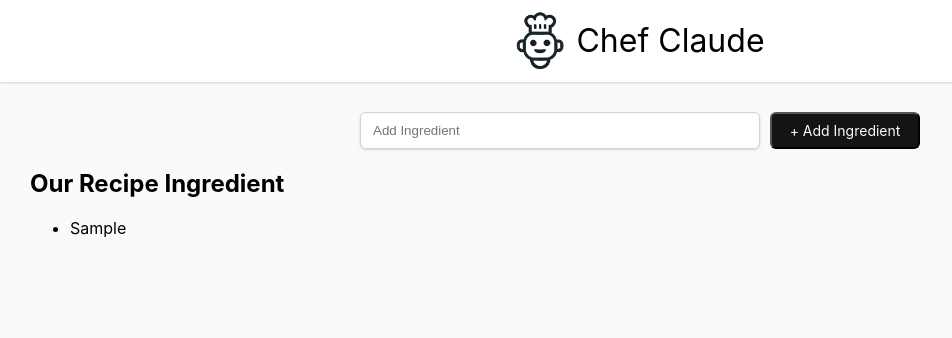
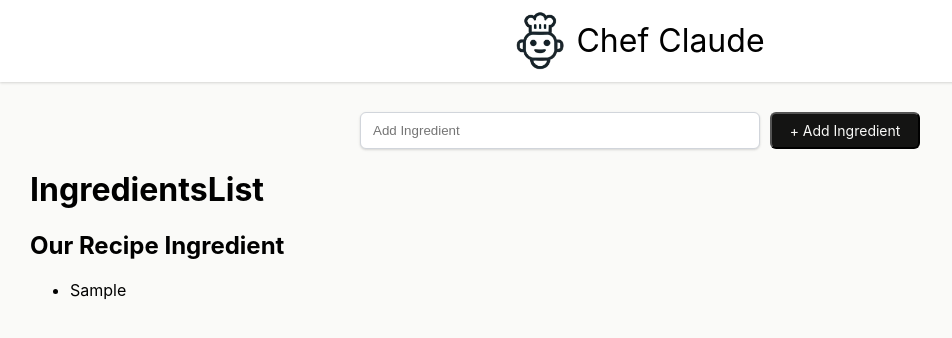
Before and after one commit to Eihab4/chef-recipe-app, a React (Vite) app in the folder chef-claude-app/: page / in a window 1280 px wide. Both pictures are taken after typing "Sample" into the empty fields and a click on the button "+ Add Ingredient". Shown: the top 338 px of the page, without its empty margins (0-952 px from the left). Built offline with nearby package versions, Linux system fonts and the light colour scheme.

Commit message:
Refactor Main Component into 2 sub-components

```diff
--- /dev/null
+++ b/chef-claude-app/src/components/IngredientsListComponent.tsx
@@ -0,0 +1,28 @@
+interface IIngredientsList{
+    ingredients:string[]
+}
+
+export function IngredientsList(props:IIngredientsList) {
+    const ingredientsList = props.ingredients.map((i, index) =>
+        i !== "" && <li key={index}>{i}</li>
+    );
+    return (
+        <>
+            <h1>IngredientsList</h1>
+            {ingredientsList.length>0 && <section>
+                    <h2>Our Recipe Ingredient </h2>
+                    <ul className="ingredient-list">
+                        {ingredientsList}
+                    </ul>
+                    {props.ingredients.length>4 && <div className="get-recipe-container">
+                        <div>
+                            <h3>Let's have some food</h3>
+                            <p>we are generating your recipe</p>
+                        </div>
+                        <button>generate recipe</button>
+                    </div>}
+
+                </section>}
+        </>
+    )
+}
--- a/chef-claude-app/src/components/MainComponent.tsx
+++ b/chef-claude-app/src/components/MainComponent.tsx
@@ -1,11 +1,10 @@
 import { useState } from "react";
+import { IngredientsList } from "./IngredientsListComponent";
 
 export default function Main() {
 
     const [ingredients, setAddIngredient] = useState<string[]>([])
-    const ingredientsList = ingredients.map((i, index) =>
-        i !== "" && <li key={index}>{i}</li>
-    );
+
     function addIngredient(formData:FormData) {
         const newIngredient = formData.get("ingredient");
         if (typeof newIngredient === "string") {
@@ -24,20 +23,7 @@ export default function Main() {
                     />
                     <button >+ Add Ingredient</button>
                 </form>
-               {ingredientsList.length>0 && <section>
-                    <h2>Our Recipe Ingredient </h2>
-                    <ul className="ingredient-list">
-                        {ingredientsList}
-                    </ul>
-                    {ingredients.length>4 && <div className="get-recipe-container">
-                        <div>
-                            <h3>Let's have some food</h3>
-                            <p>we are generating your recipe</p>
-                        </div>
-                        <button>generate recipe</button>
-                    </div>}
-
-                </section>}
+                <IngredientsList ingredients={ ingredients} />
             </main>
         </>
     )
```
Also changed, not shown: chef-claude-app/src/components/ClaudeComponent.tsx (added, +7 -0 lines).
